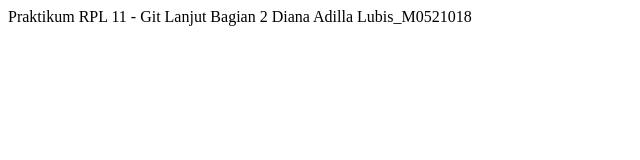
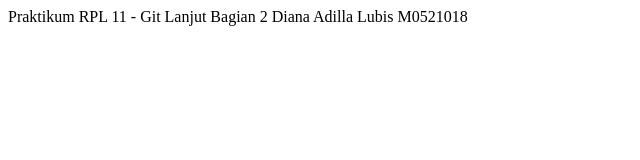
Before and after one commit to dianaalbs/PRAK11GITRPL, a plain HTML site: page index.html in a window 1280 px wide. Shown: the full height of the page, 0-640 px from the left. Drawn offline with Linux system fonts and the light colour scheme.

Commit message:
Edit file Index

```diff
--- a/index.html
+++ b/index.html
@@ -4,6 +4,6 @@
     Praktikum RPL 11 - Git Lanjut Bagian 2
 </head>
 <body>
-    Diana Adilla Lubis_M0521018
+    Diana Adilla Lubis M0521018
 </body>
 </html>
```
